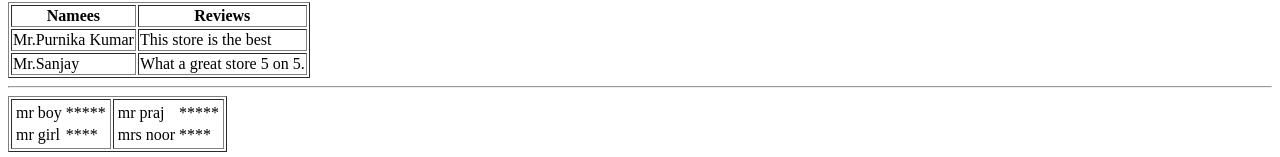
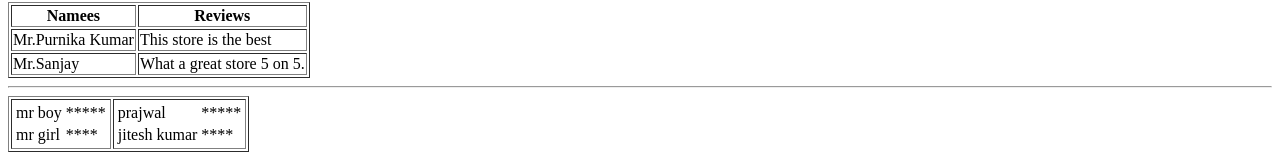
Before and after one commit to praj44/cv1, a plain HTML site: page index.html in a window 1280 px wide. Shown: the part 1532-1689 px from the top of the page. Drawn offline with Linux system fonts and the light colour scheme.

Commit message:
Update index.html

```diff
--- a/index.html
+++ b/index.html
@@ -65,11 +65,11 @@
                 <td>
                     <table>
                         <tr>
-                            <td>mr praj</td>
+                            <td>prajwal</td>
                             <td>*****</td>
                         </tr>
                         <tr>
-                            <td>mrs noor</td>
+                            <td>jitesh kumar</td>
                             <td>****</td>
                         </tr>
                     </table>
```
